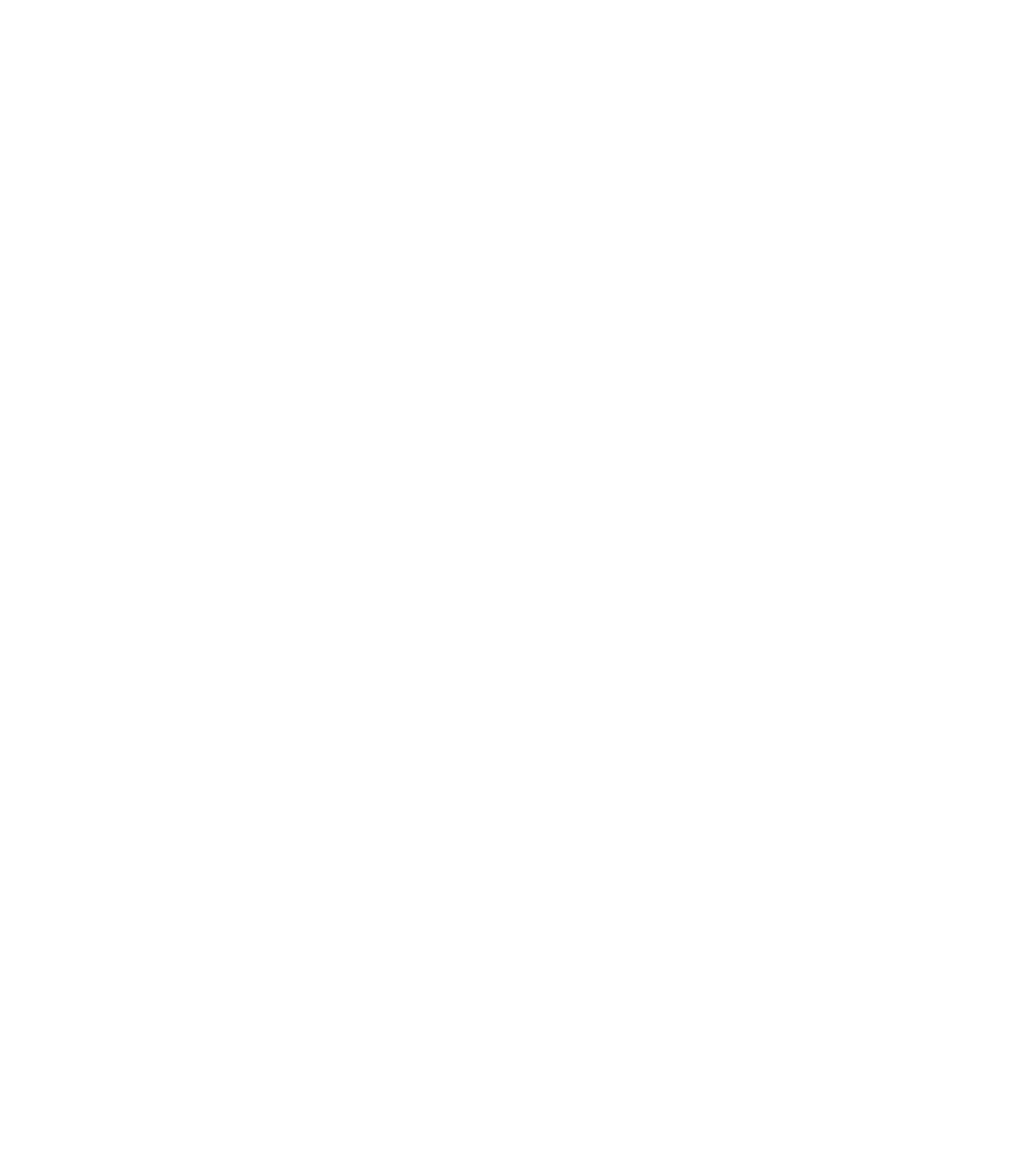
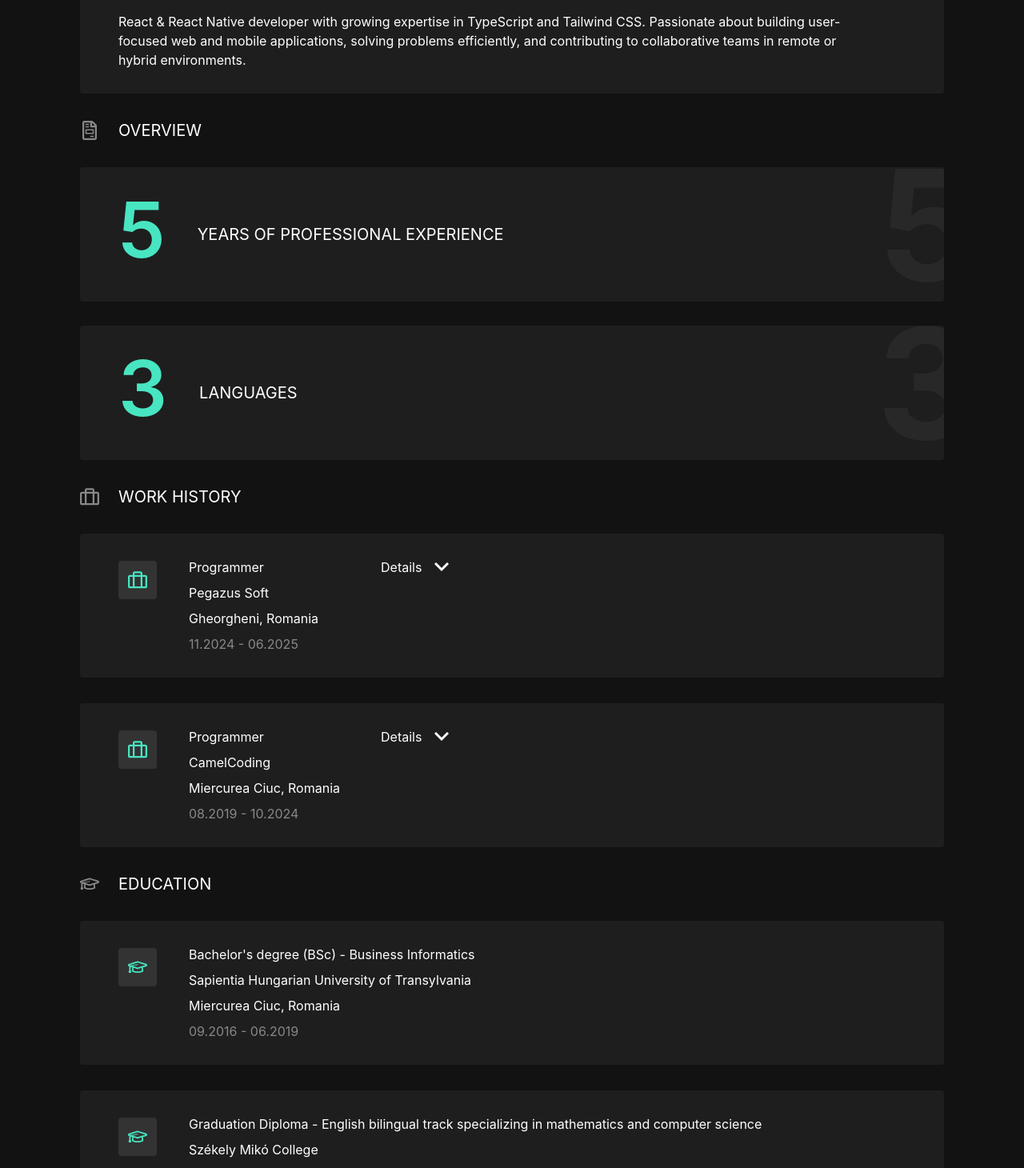
Before and after one commit to tamas-mate/tamas-mate-portfolio, a React (Vite) app: page / in a window 1280 px wide. Shown: the part 640-2100 px from the top of the page at 80% size. Before the commit the page ends 800 px from the top, so only its background shows below. Built offline with nearby package versions, Linux system fonts and the light colour scheme.

Commit message:
feat(history): add work and education sections

```diff
--- a/src/App.tsx
+++ b/src/App.tsx
@@ -1,11 +1,13 @@
 import "./App.css";
 import Header from "./components/Header";
+import Main from "./components/Main";
 
 function App() {
 	return (
 		<div className="relative w-full font-sans text-white bg-primary">
 			<div className="max-w-285 mx-auto">
 				<Header />
+				<Main />
 			</div>
 		</div>
 	);
--- a/src/components/Header.tsx
+++ b/src/components/Header.tsx
@@ -34,14 +34,14 @@ const Header = () => {
 										className={"min-w-4 max-w-4 w-4 min-h-4 max-h-4 h-4 mr-3 fill-accent"}
 										{...icons["work"]}
 									/>
-									<p>Front-End & React Native Developer</p>
+									<span>Front-End & React Native Developer</span>
 								</div>
 								<div className="flex flex-row mb-2 justify-center items-center lg:justify-start">
 									<SVGComponent
 										className={"min-w-4 max-w-4 w-4 min-h-4 max-h-4 h-4 mr-3 fill-accent"}
 										{...icons["location"]}
 									/>
-									<p>Saint George</p>
+									<span>Saint George</span>
 								</div>
 							</div>
 						</div>
--- /dev/null
+++ b/src/components/Main.tsx
@@ -0,0 +1,79 @@
+import SectionTitle from "./SectionTitle";
+import OverviewContent from "./OverviewContent";
+import TimelineItem from "./TimelineItem";
+
+const Main = () => {
+	return (
+		<>
+			<section id="summary" className="py-4 px-7.5">
+				<SectionTitle title="Summary" iconName="summary" />
+				<div className="py-7.5 px-12 bg-secondary rounded-sm">
+					<p className="text-pretty">
+						React & React Native developer with growing expertise in TypeScript and Tailwind CSS. Passionate about
+						building user-focused web and mobile applications, solving problems efficiently, and contributing to
+						collaborative teams in remote or hybrid environments.
+					</p>
+				</div>
+			</section>
+			<section id="overview" className="py-4 px-7.5">
+				<SectionTitle title="Overview" iconName="overview" />
+				<div className="flex flex-col">
+					<OverviewContent content={{ years: "5", description: "years of professional experience" }} />
+					<OverviewContent className="mt-7.5" content={{ years: "3", description: "languages" }} />
+				</div>
+			</section>
+			<section id="work-history" className="py-4 px-7.5">
+				<SectionTitle title="Work History" iconName="work" />
+				<TimelineItem
+					extraStyles="flex-[1_1_0] mb-8"
+					iconName="work"
+					title="Programmer"
+					subTitle="Pegazus Soft"
+					location="Gheorgheni, Romania"
+					date="11.2024 - 06.2025"
+					extraContent={[
+						"Developed modular React + TypeScript features embedded in a Yii (PHP) web app",
+						"Implemented dynamic forms, 3D visualizations and building simulations using Three.js",
+						"Collaborated with backend using PostgreSQL & Yii, including 2FA and database migrations",
+					]}
+				/>
+				<TimelineItem
+					extraStyles="flex-[1_1_0]"
+					iconName="work"
+					title="Programmer"
+					subTitle="CamelCoding"
+					location="Miercurea Ciuc, Romania"
+					date="08.2019 - 10.2024"
+					extraContent={[
+						"Built and deployed mobile applications using React Native and Redux state manager",
+						"Developed Vue.js web applications with Laravel and MySQL backend",
+						"Developed Python and Node.js scripts for NFT generation, metadata processing, and backend services",
+						"Integrated and debugged multiple systems in production environments",
+						"Adapted quickly to project needs while continuously upskilling through self-guided learning",
+					]}
+				/>
+			</section>
+			<section id="education" className="py-4 px-7.5">
+				<SectionTitle title="Education" iconName="education" />
+				<TimelineItem
+					extraStyles="w-full mb-8"
+					iconName="education"
+					title="Bachelor's degree (BSc) - Business Informatics"
+					subTitle="Sapientia Hungarian University of Transylvania"
+					location="Miercurea Ciuc, Romania"
+					date="09.2016 - 06.2019"
+				/>
+				<TimelineItem
+					extraStyles="w-full"
+					iconName="education"
+					title="Graduation Diploma - English bilingual track specializing in mathematics and computer science"
+					subTitle="Székely Mikó College"
+					location="Sfantu Gheorghe, Romania"
+					date="09.2011 - 09.2015"
+				/>
+			</section>
+		</>
+	);
+};
+
+export default Main;
--- /dev/null
+++ b/src/components/OverviewContent.tsx
@@ -0,0 +1,23 @@
+type Props = {
+	className?: string;
+	content: {
+		years: string;
+		description: string;
+	};
+};
+
+const OverviewContent = ({ className: classNamne, content }: Props) => {
+	return (
+		<div className={`relative py-7.5 px-12 overflow-hidden bg-secondary rounded-sm ${classNamne}`}>
+			<div className="absolute left-0 top-0 w-full h-full">
+				<div className="absolute -top-18 -right-10 text-[12rem] font-bold text-lighter-dark2">{content.years}</div>
+			</div>
+			<div className="flex items-center uppercase text-xl">
+				<span className="text-8xl font-semibold text-accent mr-10 pb-3">{content.years}</span>{" "}
+				<span>{content.description}</span>
+			</div>
+		</div>
+	);
+};
+
+export default OverviewContent;
--- /dev/null
+++ b/src/components/SectionTitle.tsx
@@ -0,0 +1,18 @@
+import SVGComponent from "./SVGComponent";
+import icons from "../assets/icons/data.json";
+
+type Props = {
+	title: string;
+	iconName: keyof typeof icons;
+};
+
+const SectionTitle = ({ title, iconName }: Props) => {
+	return (
+		<div className="flex items-center mb-8">
+			<SVGComponent className={"min-w-6 max-w-6 w-6 min-h-6 max-h-6 h-6 mr-6 fill-gray"} {...icons[iconName]} />
+			<h2 className="w-full text-xl uppercase">{title}</h2>
+		</div>
+	);
+};
+
+export default SectionTitle;
--- /dev/null
+++ b/src/components/TimelineItem.tsx
@@ -0,0 +1,74 @@
+import SVGComponent from "./SVGComponent";
+import icons from "../assets/icons/data.json";
+
+type Props = {
+	extraStyles: string;
+	iconName: keyof typeof icons;
+	title: string;
+	subTitle: string;
+	location: string;
+	date: string;
+	extraContent?: string[];
+};
+
+const TimelineItem = ({ extraStyles, iconName, title, subTitle, location, date, extraContent }: Props) => {
+	const renderExtraContent = () => {
+		if (!extraContent || extraContent.length === 0) return null;
+
+		return (
+			<div className="max-w-xl overflow-hidden">
+				<div className="outline-none group" tabIndex={1}>
+					<div className="flex justify-start items-center gap-4 py-3 text-gray-500 transition duration-500 cursor-pointer group ease lg:py-0 lg:pb-3">
+						<span className="text-white transition duration-500 ease group-hover:text-accent group-focus:text-accent">
+							Details
+						</span>
+						<div className="transition duration-500 ease group-focus:-rotate-180">
+							<svg
+								xmlns="http://www.w3.org/2000/svg"
+								width="18"
+								height="12"
+								className="stroke-white group-hover:stroke-accent group-focus:stroke-accent"
+							>
+								<path fill="none" strokeWidth="3" d="M1 1l8 8 8-8" />
+							</svg>
+						</div>
+					</div>
+					<div className="max-h-0 max-w-0 mt-2 overflow-hidden transition duration-500 group-focus:max-h-screen group-focus:max-w-screen ease">
+						<ul className="flex flex-col gap-y-2">
+							{extraContent.map((item, index) => (
+								<li key={index} className="flex items-start gap-x-4 text-pretty">
+									<span className="flex h-[1lh] items-center -ml-1">
+										<svg className="size-5 flex-none fill-accent" viewBox="0 0 20 20" aria-hidden="true">
+											<circle cx="10" cy="10" r="5" />
+										</svg>
+									</span>
+									<p>{item}</p>
+								</li>
+							))}
+						</ul>
+					</div>
+				</div>
+			</div>
+		);
+	};
+
+	return (
+		<div className={`${extraStyles} flex items-start py-7.5 px-12 gap-2 bg-secondary rounded-sm`}>
+			<div className="flex justify-around items-start gap-10">
+				<div className="bg-lighter-dark3 rounded-sm p-3 mt-1">
+					<SVGComponent className={"min-w-6 max-w-6 w-6 min-h-6 max-h-6 h-6 fill-accent"} {...icons[iconName]} />
+				</div>
+				<div className={`flex flex-col gap-y-2 ${extraContent && "lg:w-50"}`}>
+					<h3>{title}</h3>
+					<span>{subTitle}</span>
+					<span>{location}</span>
+					<span className="text-gray">{date}</span>
+					<div className="lg:hidden">{renderExtraContent()}</div>
+				</div>
+				<div className="hidden lg:block">{renderExtraContent()}</div>
+			</div>
+		</div>
+	);
+};
+
+export default TimelineItem;
--- a/src/index.css
+++ b/src/index.css
@@ -15,6 +15,9 @@
 	--color-primary: #121212;
 	--color-secondary: #1e1e1e;
 	--color-lighter-dark: #262626;
+	--color-lighter-dark2: #282828;
+	--color-lighter-dark3: #333333;
+	--color-gray: #888888;
 	--color-accent: #48e5c2;
 	--font-sans: -apple-system, BlinkMacSystemFont, "Segoe UI", Roboto, Oxygen, Ubuntu, Cantarell, "Helvetica Neue",
 		sans-serif;
```
